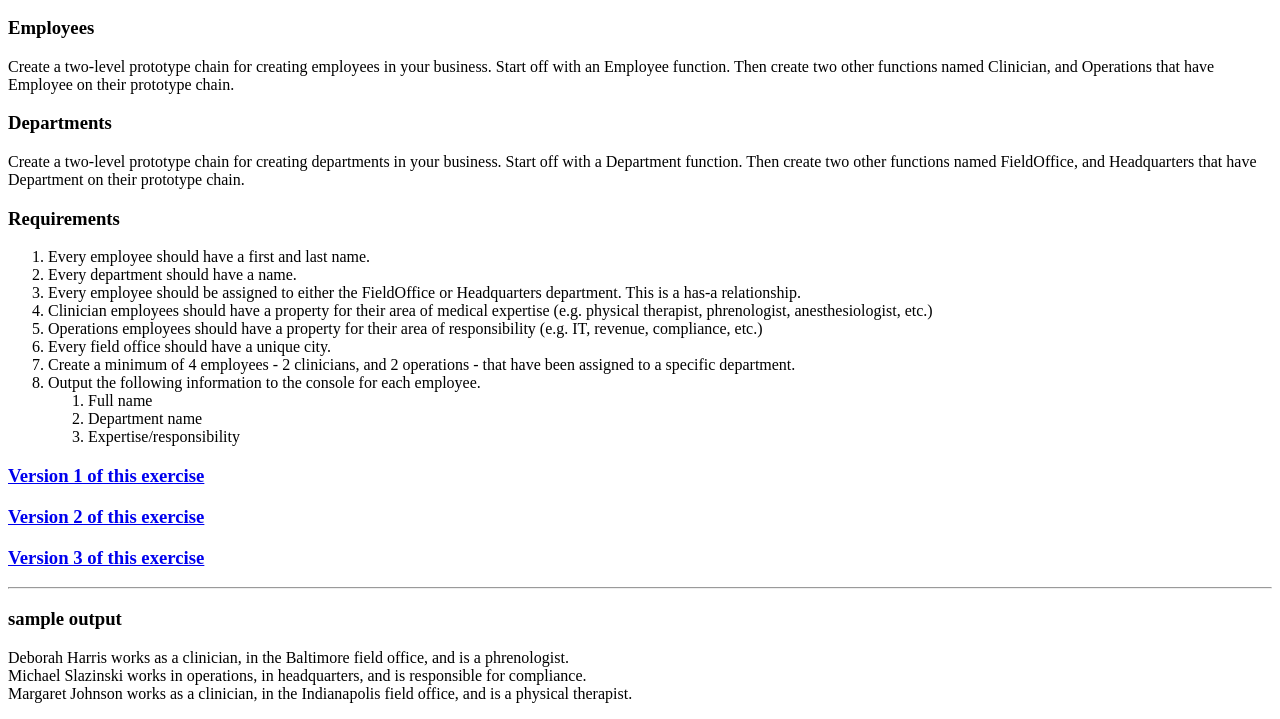
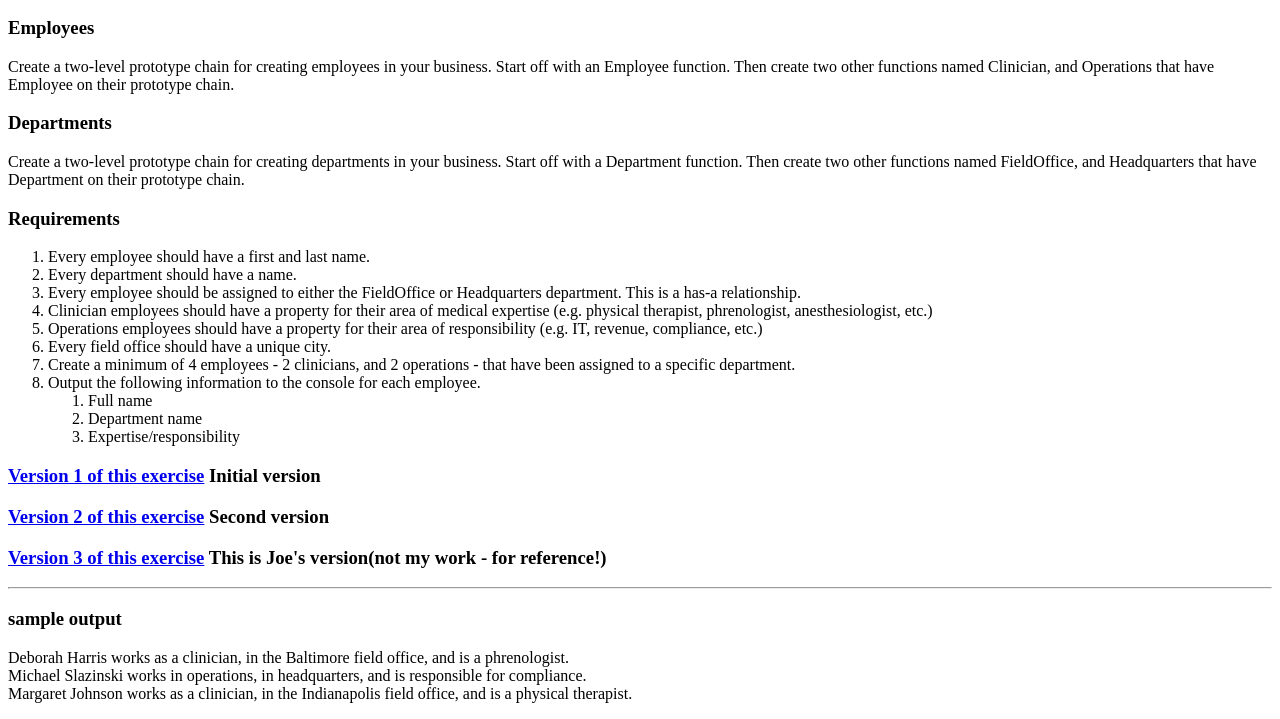
Before and after one commit to iamericanartist/mj-prototypal-employees, a website: page index3.html in a window 1280 px wide. Shown: the part 110-829 px from the top of the page. Drawn offline with Linux system fonts and the light colour scheme.

Commit message:
finished work, added multiple versions for future reference

```diff
--- a/index3.html
+++ b/index3.html
@@ -37,9 +37,9 @@
     </li>
   </ol>
 
-  <h3><a href="index.html">Version 1 of this exercise</a></h3>
-  <h3><a href="index2.html">Version 2 of this exercise</a></h3>
-  <h3><a href="index3.html">Version 3 of this exercise</a></h3>
+  <h3><a href="index.html">Version 1 of this exercise</a> Initial version</h3>
+  <h3><a href="index2.html">Version 2 of this exercise</a> Second version</h3>
+  <h3><a href="index3.html">Version 3 of this exercise</a> This is Joe's version(not my work - for reference!)</h3>
 
   <hr>
   <h3>sample output</h3>
--- a/javascripts/main2.js
+++ b/javascripts/main2.js
@@ -89,8 +89,7 @@ console.log("#4Emp", employee4);
 // Output the following information to the console for each employee: Full name, Department name, Expertise/responsibility
             // Michael Slazinski works in operations, in headquarters, and is responsible for compliance.
 
-console.log(`${employee3.firstName} ${employee3.lastName} works in  ${employee3.jobType}, in the ${employee3.location.location}
-              ${employee3.location.deptName} location, and is responsible for ${employee3.responsibility}.`);
+console.log(`${employee3.firstName} ${employee3.lastName} works in  ${employee3.jobType}, in the ${employee3.location.location} ${employee3.location.deptName} location, and is responsible for ${employee3.responsibility}.`);
 
 console.log(employee4.firstName + " " + employee4.lastName + " works in " + employee4.jobType + ", in the " + employee4.location.location +
             " " + employee4.location.deptName + " location, and is responsible for " + employee4.responsibility + ".");
```
Also changed, not shown: index.html (+3 -3 lines), index2.html (+3 -3 lines).
